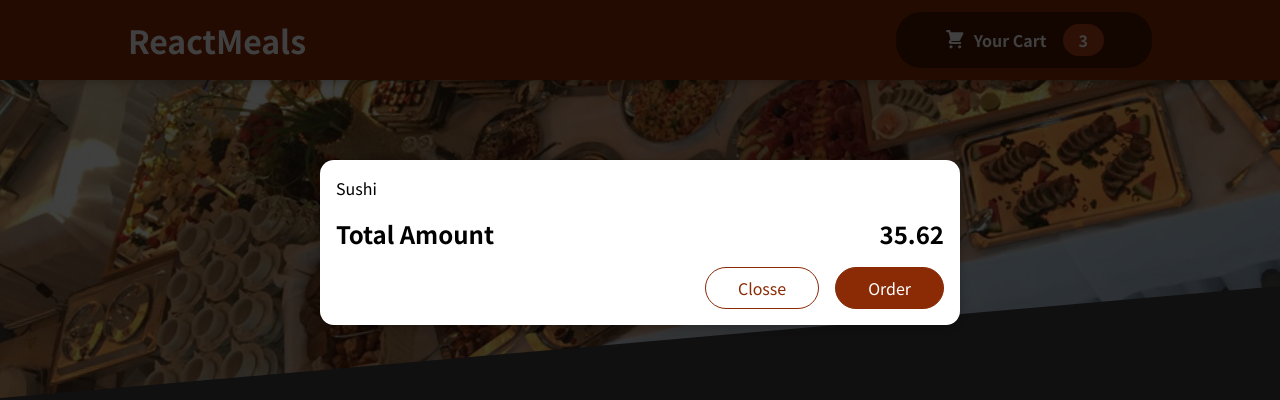
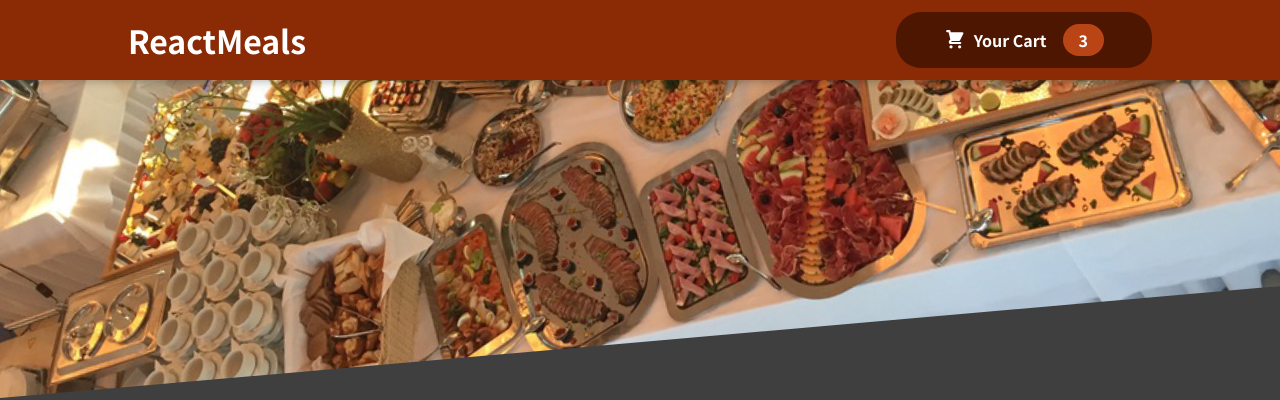
Before and after one commit to FANT0M100/foodapireact, a React (Create React App) app: page / in a window 1280 px wide. Shown: the top 400 px of the page. Built offline with nearby package versions, Linux system fonts and the light colour scheme.

Commit message:
show and hide cart

```diff
--- a/src/App.js
+++ b/src/App.js
@@ -1,14 +1,25 @@
-import React, { Fragment } from "react";
+import React, { Fragment, useState } from "react";
 import Header from "./components/Layout/Header";
 import Meals from "./components/Meals/Meals";
 import Cart from "./components/Cart/Cart";
 
 
 function App() {
+
+  const [cartisShown, setCartIsShown] = useState(false)
+
+  const showCartHandler = () => {
+    setCartIsShown(true)
+  }
+
+  const hideCartHandler = () => {
+    setCartIsShown(false)
+  }
+
   return (
     <Fragment>
-      <Cart />
-      <Header />
+     {cartisShown && <Cart onClose={hideCartHandler}/> }
+      <Header onShowCart={showCartHandler}/>
       <main>
         <Meals />
       </main>
--- a/src/components/Cart/Cart.js
+++ b/src/components/Cart/Cart.js
@@ -12,14 +12,14 @@
     }].map((item) => <li>{item.name}</li>)}</ul>
 
   return (
-    <Modal>
+    <Modal onClose={props.onClose}>
         {cartItems}
         <div className={classes.total}>
             <span>Total Amount</span>
             <span>35.62</span>
         </div>
         <div className={classes.actions}>
-            <button className={classes['button--alt']}>Closse</button>
+            <button className={classes['button--alt']} onClick={props.onClose}>Closse</button>
             <button className={classes.button}>Order</button>
         </div>
     </Modal>
--- a/src/components/Layout/Header.js
+++ b/src/components/Layout/Header.js
@@ -9,7 +9,7 @@
     <Fragment>
         <header className={classes.header}>
             <h1>ReactMeals</h1>
-            <HeaderCartButton />
+            <HeaderCartButton onClick={props.onShowCart}/>
         </header>
         <div className={classes['main-image']}>
             <img src={mealsimage} alt='delicious food'/>
--- a/src/components/Layout/headerCartButton.js
+++ b/src/components/Layout/headerCartButton.js
@@ -5,7 +5,7 @@
 
 const HeaderCartButton = (props) => {
   return (
-    <button className={classes.button}>
+    <button className={classes.button} onClick={props.onClick}>
         <span className={classes.icon}>
             <CartIcon />
         </span>
--- a/src/components/UI/Modal.js
+++ b/src/components/UI/Modal.js
@@ -3,7 +3,7 @@
 import classes from './Modal.module.css'
 
 const Backdrop = props => {
-    return <div className={classes.backdrop}/>
+    return <div className={classes.backdrop} onClick={props.onClose}/>
 }
 
 const ModalOverlay = props => {
@@ -19,7 +19,7 @@
 const Modal = (props) => {
   return (
     <Fragment>
-        {ReactDOM.createPortal(<Backdrop />, portalElement)}
+        {ReactDOM.createPortal(<Backdrop onClose={props.onClose}/>, portalElement)}
         {ReactDOM.createPortal(<ModalOverlay>{props.children}</ModalOverlay>, portalElement)}
     </Fragment>
   )
```
